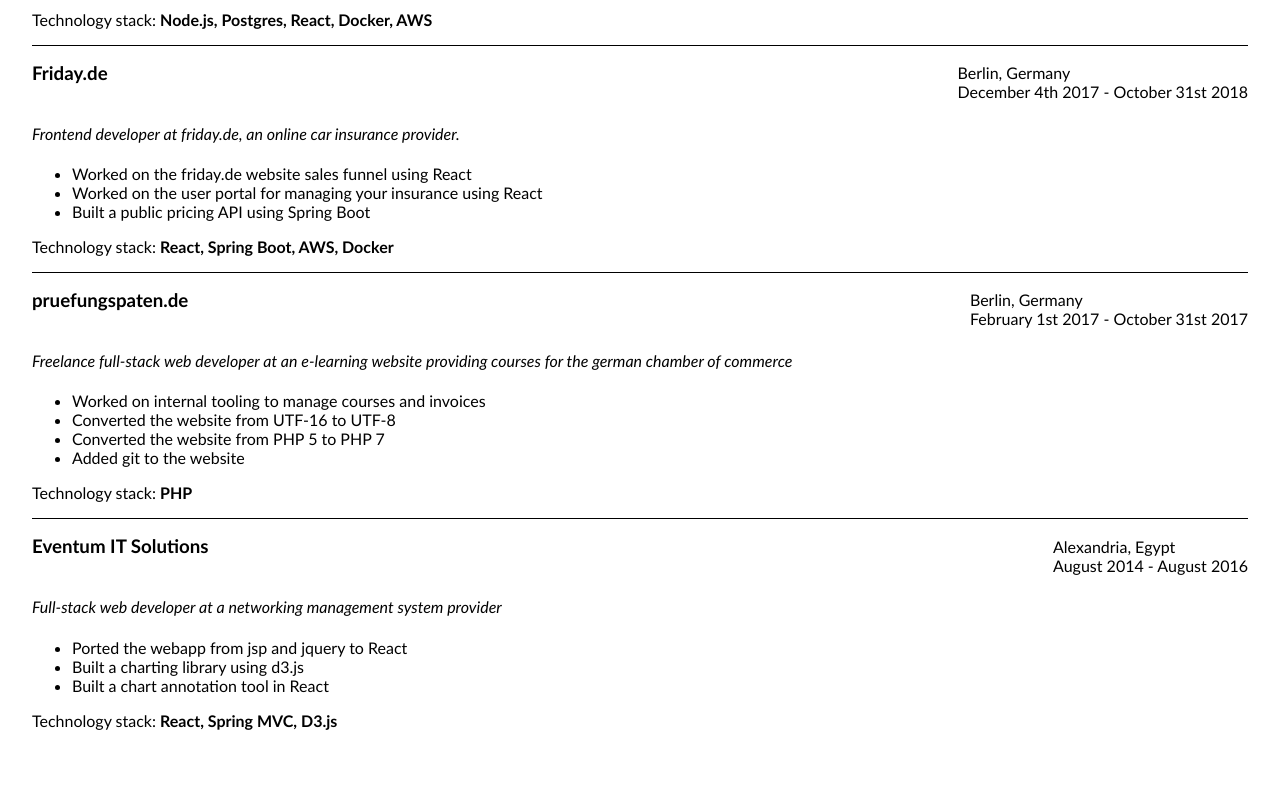
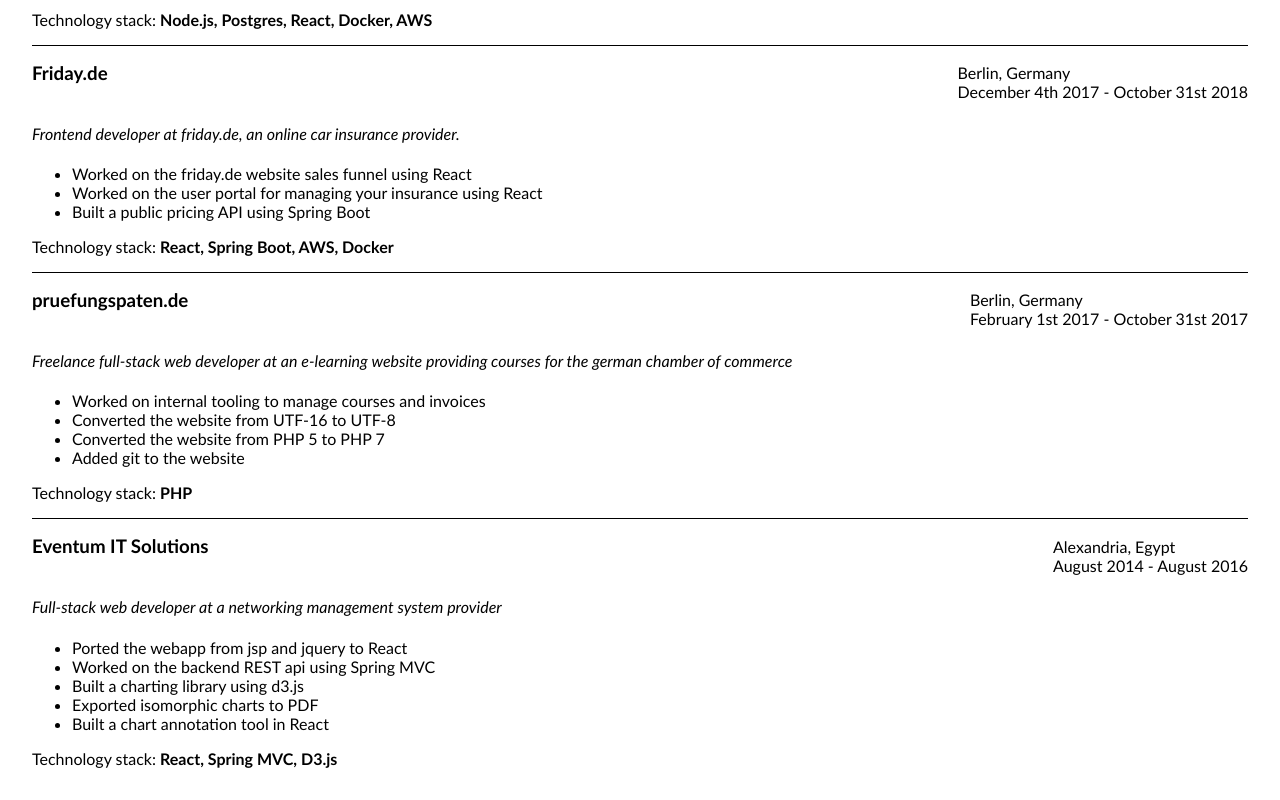
Before and after one commit to aghoneim92/homepage-old, a React (Create React App) app: page /resume in a window 1280 px wide. Shown: the part 632-1432 px from the top of the page. Before the commit the page ends 1394 px from the top, so only its background shows below. Built offline with nearby package versions, Linux system fonts and the light colour scheme.

Commit message:
Improve eventum responsibilities

```diff
--- a/src/components/Resume/WorkExperience.tsx
+++ b/src/components/Resume/WorkExperience.tsx
@@ -64,7 +64,9 @@
       "Full-stack web developer at a networking management system provider",
     responsibilities: [
       "Ported the webapp from jsp and jquery to React",
+      "Worked on the backend REST api using Spring MVC",
       "Built a charting library using d3.js",
+      "Exported isomorphic charts to PDF",
       "Built a chart annotation tool in React",
     ],
     technologies: ["React", "Spring MVC", "D3.js"],
```
